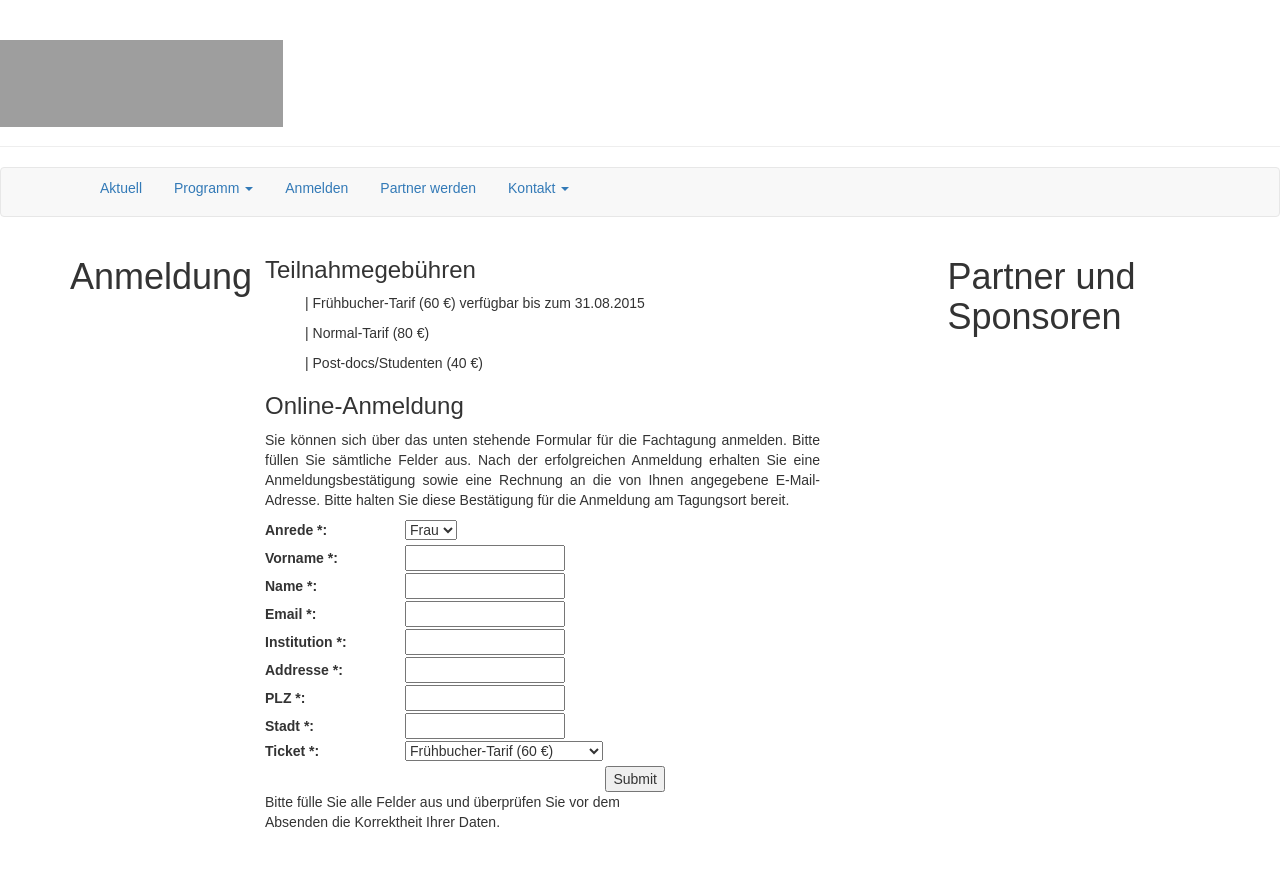
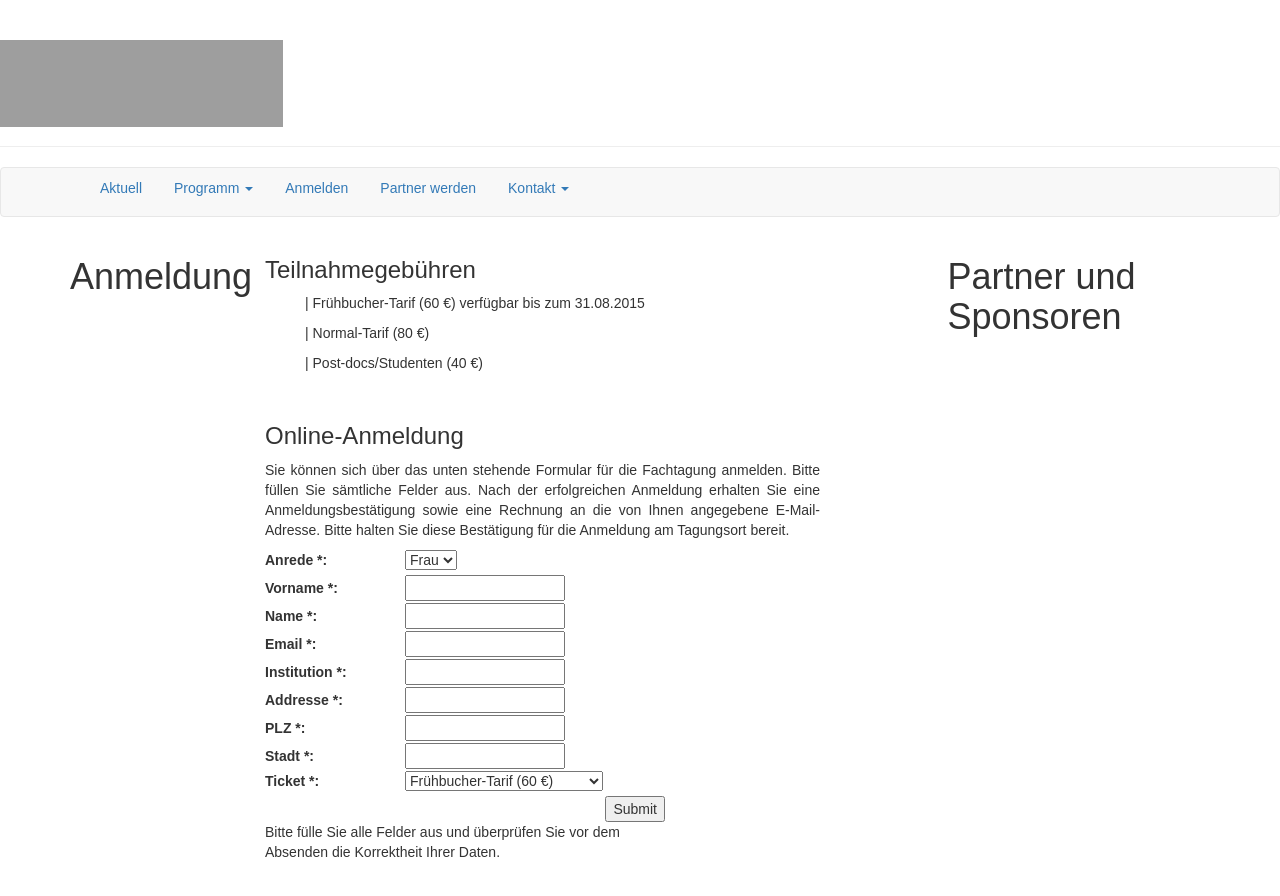
Before and after one commit to susedev/test, a Jekyll site: the page built from anmeldung.html, in a window 1280 px wide. Shown: the top 896 px of the page. Built offline with Jekyll 4.4.1, drawn with Linux system fonts in a browser that asks for light colours; nearby versions of some CDN libraries; grey boxes are pictures that could not be loaded.

Commit message:
Edit from JekyllCMS

```diff
--- a/anmeldung.html
+++ b/anmeldung.html
@@ -8,6 +8,8 @@ title: Anmeldung
 <p style="margin-left: 40px;">| Normal-Tarif (80 &euro;)</p>
 
 <p style="margin-left: 40px;">| Post-docs/Studenten (40 &euro;)</p>
+
+<p style="margin-left: 40px;">&nbsp;</p>
 
 <h3>Online-Anmeldung</h3>
 
```
